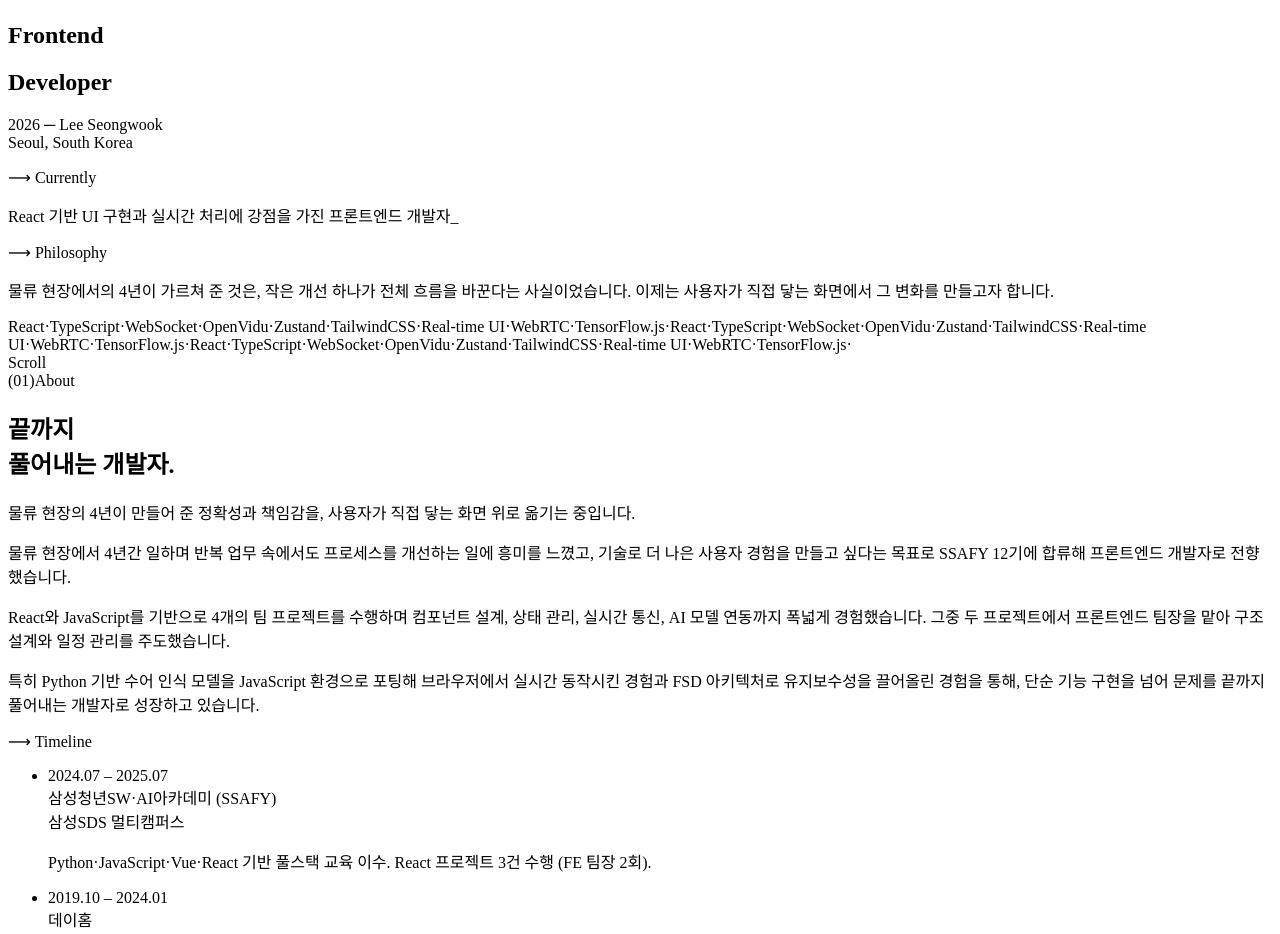
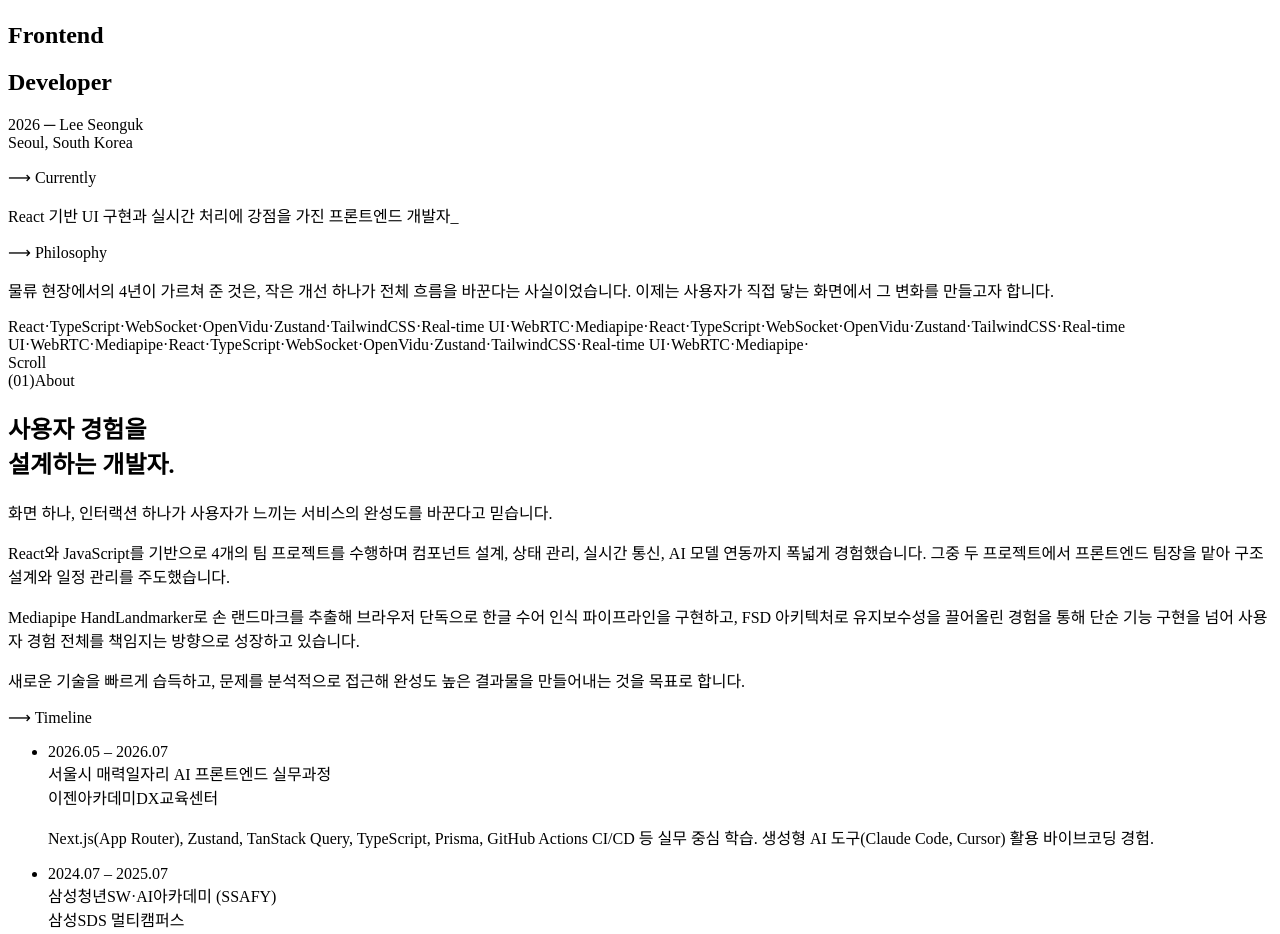
Before and after one commit to hohnmb/introduce, a React (Vite) app in the folder portfolio/: page / in a window 1280 px wide. Shown: the part 257-1191 px from the top of the page. Built offline with nearby package versions, Linux system fonts and the light colour scheme; no server answers; the HTML template or start-up script is replaced by a standard one; a web font is replaced by a local one.

Commit message:
fix: 중복 문구 제거 및 오표현 수정

```diff
--- a/portfolio/src/data/profile.js
+++ b/portfolio/src/data/profile.js
@@ -21,7 +21,7 @@ export const skills = [
     items: [
       { name: "React", level: "Upper Intermediate", primary: true },
       { name: "JavaScript", level: "Intermediate" },
-      { name: "TypeScript", level: "Basic" },
+      { name: "TypeScript", level: "Intermediate" },
       { name: "Vue.js", level: "Intermediate" },
       { name: "TailwindCSS", level: "Intermediate" },
       { name: "HTML/CSS", level: "Intermediate" },
@@ -59,7 +59,7 @@ export const projects = [
     period: "2025.02 – 2025.04",
     role: "프론트엔드 팀장 · 팀 7명",
     summary:
-      "수어·음성·텍스트 인식 기술을 통합한 다자간 화상 상담 웹 서비스. Python으로 작성된 수어 인식 모델을 브라우저 환경으로 포팅하고, Web Worker로 메인 스레드를 보호해 화상 회의 중에도 실시간 인식이 끊김 없이 동작하도록 구현했습니다.",
+      "수어·음성·텍스트 인식 기술을 통합한 다자간 화상 상담 웹 서비스. Mediapipe HandLandmarker로 손 랜드마크를 추출하고 ml-knn 분류기로 한글 자모를 인식하는 수어 파이프라인을 브라우저 단독으로 구현했습니다.",
     stack: [
       "React",
       "Zustand",
@@ -67,24 +67,34 @@ export const projects = [
       "StompJS",
       "OpenVidu",
       "Mediapipe",
-      "TensorFlow.js",
+      "ml-knn",
     ],
     contributions: [
       "전체 UI 구조 및 주요 페이지 설계 (홈 / 로그인 / 상담 / 화상회의)",
       "OpenVidu 기반 다자간 실시간 화상 회의 프론트엔드 구현",
       "WebSocket(StompJS)을 활용한 실시간 채팅 데이터 동기화",
-      "Mediapipe 기반 수어 인식 AI 모델을 JavaScript 환경으로 포팅·연동",
+      "Mediapipe HandLandmarker로 손 랜드마크를 추출하고 ml-knn(k=3) 분류기로 한글 자모 22클래스 인식 파이프라인 구현",
       "Whisper STT 결과와 수어 인식 결과를 통합하여 UI에 실시간 반영",
       "Zustand를 활용한 전역 상태 관리 및 실시간 인식 결과 동기화",
     ],
-    trouble: {
+    troubles: [
+      {
         problem:
-        "Mediapipe 수어 인식 모델이 Python 환경에 최적화되어 있어 브라우저에서 직접 실행이 어렵고, 실시간 처리 시 프레임 드랍이 발생.",
+          "손이 다음 동작으로 넘어가는 전이 구간에서 의도하지 않은 자모가 연속 입력되고, 같은 제스처가 수십 번 중복 인식되는 문제가 발생.",
         approach:
-        "TensorFlow.js + WebAssembly로 모델을 JS 환경으로 이식하고, Web Worker로 추론 연산을 메인 스레드와 분리해 UI 렌더링과 병렬 처리.",
+          "3단계 디바운싱 설계 — ① 직전 처리 후 1초 이내 다른 제스처 무시(전이 구간 필터), ② 동일 제스처 2초 이내 재인식 차단, ③ 연속 3프레임 동일 분류일 때만 확정. 자음→모음 holdTime과 된소리 토글 매핑으로 음절 단위 입력 흐름 안정화.",
         result:
-        "화상 회의 중에도 인식 결과가 끊김 없이 표시되는 안정적인 실시간 수어 인식 구현.",
+          "22개 제스처 클래스에 대해 사용자가 의도한 자모만 입력되도록 안정화. 실사용 시연 환경에서 무결한 한글 문장 입력 가능.",
       },
+      {
+        problem:
+          "OpenVidu가 관리하는 video 엘리먼트에 직접 추론을 붙이자 스트림 재생성 시 추론이 끊기고 비디오 노드가 충돌하는 문제 발생.",
+        approach:
+          "비디오 노드 정리·부착 순서를 직렬화(50ms timeout)하고, HandLandmarker를 GPU delegate로 초기화. 이전 프레임 추론이 끝나기 전 다음 추론 진입을 막는 processingRef 플래그로 큐 적체 방지.",
+        result:
+          "다자간 화상 회의 중에도 끊김 없이 수어 인식이 동작하고, 채널 입·퇴장 반복 시에도 추론 루프가 메모리 누수 없이 정상 종료.",
+      },
+    ],
     github: "https://github.com/hohnmb/ssafy-secondpjt",
     featured: true,
   },
@@ -96,21 +106,31 @@ export const projects = [
     role: "프론트엔드",
     summary:
       "이슈 관리와 팀 협업 기능에 집중한 경량 프로젝트 관리 웹 애플리케이션. FSD(Feature-Sliced Design) 아키텍처로 마이그레이션해 신규 기능 추가 시 변경 범위를 슬라이스 내부로 한정시켰습니다.",
-    stack: ["React", "JavaScript", "FSD"],
+    stack: ["React 19", "TypeScript", "Zustand", "TailwindCSS", "@hello-pangea/dnd", "Axios", "Vite", "FSD"],
     contributions: [
-      "FSD 아키텍처를 적용해 features / entities / shared 단위로 코드 분리",
-      "일정 관리, 태스크 분류, 진행도 시각화 UI 구현",
-      "기능 단위 모듈화로 신규 기능 추가 시 기존 코드 영향 최소화",
-      "반응형 레이아웃 및 재사용 가능한 컴포넌트 설계",
+      "@hello-pangea/dnd 기반 스프린트 보드 드래그앤드롭 구현 — 서버 응답을 기다리지 않는 낙관적 UI 업데이트로 즉각적인 상호작용 확보",
+      "드롭 위치 전후 이슈의 position 값을 활용해 전체 재정렬 없이 단일 이슈 순서만 갱신",
+      "FSD 아키텍처 도입 + Steiger 린트로 단방향 의존 강제 → 신규 기능 변경 범위를 슬라이스 내부로 한정해 유지보수성 향상",
+      "Zustand 전역 상태 관리 및 로그인·설정·프로필 페이지 구현",
     ],
-    trouble: {
+    troubles: [
+      {
         problem:
-        "초기 단일 폴더 구조로 진행하다 기능이 늘어나며 컴포넌트 간 의존성이 얽히고 수정 범위 파악이 어려워짐.",
+          "기능이 늘며 도메인 간 import가 얽혀 수정 범위 파악이 어려워지고, 두 명이 병렬 개발 시 충돌이 잦아짐.",
         approach:
-        "FSD 구조로 마이그레이션하여 슬라이스 단위로 책임을 분리하고, 상위 레이어가 하위 레이어만 참조하는 단방향 의존 규칙을 강제.",
+          "FSD로 마이그레이션해 app/pages/widgets/features/entities/shared 6개 레이어로 분리하고, Steiger 플러그인으로 단방향 의존 규칙을 자동 검증(개발 서버 실행 시 즉시 검사).",
         result:
-        "신규 기능 추가 시 변경 범위가 슬라이스 내부로 한정되어 사이드 이펙트가 줄고, 팀원 간 코드 리뷰 효율이 향상됨.",
+          "신규 기능의 변경 범위가 슬라이스 내부로 한정되어 사이드 이펙트 감소. 프론트엔드 2명이 페이지를 병렬 개발해도 충돌이 거의 없어 코드 리뷰 효율 향상.",
       },
+      {
+        problem:
+          "droppableId를 '{상태}-{컴포넌트ID}' 형식으로 인코딩했는데, 일부 컴포넌트 ID에 하이픈이 포함돼 split('-') 파싱 시 ID가 잘리는 문제 발생.",
+        approach:
+          "첫 토큰만 상태로 취하고 나머지를 slice(1).join('-')로 재조합해 ID 형식을 바꾸지 않고 파서를 견고화. 데이터 로딩 완료 전 드래그 시에는 findActiveSprintId로 활성 스프린트 ID를 동적 보완.",
+        result:
+          "컴포넌트 ID 형식과 무관하게 이동이 정상 동작하고, 첫 진입 직후 드래그해도 오류 없이 처리됨.",
+      },
+    ],
     github: "https://github.com/hohnmb/ssafy-finalpjt",
     featured: true,
   },
@@ -123,21 +143,31 @@ export const projects = [
     summary:
       "WebRTC 음성 채팅과 Phaser3 게임 엔진을 결합한 실시간 멀티플레이어 마피아 게임. throttling과 보간(interpolation)으로 네트워크 부하를 줄이고 캐릭터 움직임의 끊김을 해소했습니다.",
     github: "https://github.com/hohnmb/ssafy-first_pjt",
-    stack: ["React", "JavaScript", "Phaser3", "WebSocket", "WebRTC"],
+    stack: ["React", "TypeScript", "Phaser3", "STOMP/SockJS", "OpenVidu", "WebRTC"],
     contributions: [
-      "Phaser3 기반 게임 맵, 캐릭터 스프라이트, 충돌 감지 로직 구현",
-      "직업군별(생존자 / 감염자 / 의사) 특수 능력 및 상호작용 기능 개발",
-      "WebSocket을 활용한 플레이어 위치 및 게임 상태 실시간 동기화",
-      "파티클 시스템 기반 시각 이펙트 및 BGM 연동",
+      "Phaser 9개 씬을 SceneManager로 라우팅해 서버 phase와 클라이언트 씬 상태를 1:1 동기화, 7인 동시 접속 환경에서 게임 흐름 일관성 확보",
+      "4종 직업 스킬을 전략 패턴으로 분리해 직업 추가 시 본체 수정 없이 확장 가능한 구조 설계",
+      "STOMP over SockJS 좌표 동기화에 100ms 트윈 보간 + 3px 스냅 임계값을 결합해 네트워크 지터 환경의 캐릭터 떨림 해소",
+      "Phaser Light2D 파이프라인 + 직업별 시야 반경 차등 + 파티클 이펙트로 야간 긴장감 시각화",
     ],
-    trouble: {
+    troubles: [
+      {
         problem:
-        "다수 플레이어의 위치 정보를 매 프레임 송수신하자 네트워크 부하와 렉 발생.",
+          "7인 동시 이동 시 다른 플레이어 캐릭터가 미세하게 떨려 보여 게임 몰입을 저해.",
         approach:
-        "위치 변경량이 임계값을 넘을 때만 이벤트를 송신하도록 throttling 적용, 수신 측에는 보간 처리.",
+          "송신 빈도를 늘리지 않고 수신 측에 100ms 트윈 보간을 적용하되, 좌표 오차가 3px을 넘으면 즉시 스냅하는 비대칭 보정 적용.",
         result:
-        "네트워크 메시지 전송량이 감소하고 캐릭터 움직임의 끊김 현상이 해소됨.",
+          "동일 송신량에서 시각적 떨림이 사라지고, 큰 위치 오차는 즉시 보정돼 '순간이동' 현상도 동시 해결.",
       },
+      {
+        problem:
+          "씬 전환 시 이전 BGM이 정리되지 않아 중복 재생되고, 캐릭터 물리 body가 detach되는 라이프사이클 누수 발생.",
+        approach:
+          "BGM 정리·자동재생 잠금 해제를 BGMController 단일 책임 객체로 캡슐화하고, 씬 shutdown 훅을 일원화. reinitializePlayer 복구 경로 추가.",
+        result:
+          "씬 입·퇴장을 반복해도 BGM 중복·물리 누수 없이 정상 종료.",
+      },
+    ],
   },
   {
     id: "film-fit",
@@ -158,6 +188,12 @@ export const projects = [
 ];
 
 export const timeline = [
+  {
+    year: "2026.05 – 2026.07",
+    title: "서울시 매력일자리 AI 프론트엔드 실무과정",
+    place: "이젠아카데미DX교육센터",
+    desc: "Next.js(App Router), Zustand, TanStack Query, TypeScript, Prisma, GitHub Actions CI/CD 등 실무 중심 학습. 생성형 AI 도구(Claude Code, Cursor) 활용 바이브코딩 경험.",
+  },
   {
     year: "2024.07 – 2025.07",
     title: "삼성청년SW·AI아카데미 (SSAFY)",
@@ -186,9 +222,9 @@ export const timeline = [
 
 export const writings = [
   {
-    title: "Python 수어 인식 모델을 브라우저로 옮기기까지",
+    title: "브라우저에서 수어를 입력하기까지 — Mediapipe + ml-knn 파이프라인",
     summary:
-      "Mediapipe 기반 모델을 TensorFlow.js로 포팅하고 Web Worker로 추론 스레드를 분리한 과정. 프레임 드랍을 어떻게 잡았는가.",
+      "21개 관절 좌표에서 15개 각도 피처를 직접 설계하고 KNN 분류기로 한글 자모 22클래스를 인식한 과정. 오인식·중복 입력을 막기 위한 3단계 디바운싱 구조와, OpenVidu 화상 스트림 위에서 추론을 끊김 없이 붙이기까지의 기록.",
     date: "2025.04",
     tag: "말랑 프로젝트",
     status: "작성 예정",
@@ -196,7 +232,7 @@ export const writings = [
   {
     title: "FSD로 다시 그린 폴더 구조 — Bizkit 마이그레이션 기록",
     summary:
-      "단일 폴더 구조의 한계를 마주한 시점, Feature-Sliced Design을 선택한 이유와 옮기는 과정에서 배운 것들.",
+      "단일 폴더 구조의 한계를 마주한 시점, Feature-Sliced Design을 선택한 이유와 옮기는 과정. Steiger 린트로 단방향 의존을 강제하고, 다음엔 TanStack Query와 Vitest를 도입하겠다고 다짐한 이야기.",
     date: "2025.05",
     tag: "Bizkit · 아키텍처",
     status: "작성 예정",
@@ -204,7 +240,7 @@ export const writings = [
   {
     title: "비전공 신입이 4번의 팀 프로젝트에서 얻은 것",
     summary:
-      "물류 현장에서 프론트엔드까지. SSAFY 1년의 회고와 협업에서 배운 것들.",
+      "물류 현장에서 프론트엔드까지. 좋은 코드를 짜는 것만큼 '다른 사람도 같은 규칙으로 짤 수 있는 구조'를 만드는 게 중요하다는 것, 그리고 사용자의 소통 경험이 기술보다 먼저라는 것을 배운 SSAFY 1년의 회고.",
     date: "2025.07",
     tag: "회고",
     status: "작성 예정",
--- a/portfolio/src/sections/About.jsx
+++ b/portfolio/src/sections/About.jsx
@@ -9,26 +9,25 @@ export default function About() {
         <SectionHeader
           index="01"
           label="About"
-          title={<>끝까지<br /><span className="italic">풀어내는</span> 개발자.</>}
-          sub="물류 현장의 4년이 만들어 준 정확성과 책임감을, 사용자가 직접 닿는 화면 위로 옮기는 중입니다."
+          title={<>사용자 경험을<br /><span className="italic">설계하는</span> 개발자.</>}
+          sub="화면 하나, 인터랙션 하나가 사용자가 느끼는 서비스의 완성도를 바꾼다고 믿습니다."
         />
 
         <div className="grid md:grid-cols-12 gap-8 md:gap-12">
           <div className="md:col-span-5 space-y-6 text-base md:text-lg leading-relaxed">
             <p>
-              물류 현장에서 4년간 일하며 반복 업무 속에서도 프로세스를 개선하는 일에 흥미를 느꼈고,
-              기술로 더 나은 사용자 경험을 만들고 싶다는 목표로 SSAFY 12기에 합류해 프론트엔드
-              개발자로 전향했습니다.
-            </p>
-            <p className="text-muted">
               React와 JavaScript를 기반으로 4개의 팀 프로젝트를 수행하며 컴포넌트 설계, 상태 관리,
               실시간 통신, AI 모델 연동까지 폭넓게 경험했습니다. 그중 두 프로젝트에서 프론트엔드
               팀장을 맡아 구조 설계와 일정 관리를 주도했습니다.
             </p>
             <p className="text-muted">
-              특히 Python 기반 수어 인식 모델을 JavaScript 환경으로 포팅해 브라우저에서 실시간
-              동작시킨 경험과 FSD 아키텍처로 유지보수성을 끌어올린 경험을 통해, 단순 기능 구현을
-              넘어 문제를 끝까지 풀어내는 개발자로 성장하고 있습니다.
+              Mediapipe HandLandmarker로 손 랜드마크를 추출해 브라우저 단독으로 한글 수어 인식
+              파이프라인을 구현하고, FSD 아키텍처로 유지보수성을 끌어올린 경험을 통해 단순 기능
+              구현을 넘어 사용자 경험 전체를 책임지는 방향으로 성장하고 있습니다.
+            </p>
+            <p className="text-muted">
+              새로운 기술을 빠르게 습득하고, 문제를 분석적으로 접근해 완성도 높은 결과물을
+              만들어내는 것을 목표로 합니다.
             </p>
           </div>
 
--- a/portfolio/src/sections/Contact.jsx
+++ b/portfolio/src/sections/Contact.jsx
@@ -69,7 +69,7 @@ export default function Contact() {
         <div className="mt-24 pt-8 border-t border-paper/10 flex flex-col md:flex-row justify-between gap-4 font-mono text-[10px] uppercase tracking-[0.25em] text-paper/40">
           <div>© 2026 Lee Seongwook</div>
           <div>Built with React · Vite · Tailwind · Framer Motion</div>
-          <div>Last updated 2026.05</div>
+          <div>Last updated 2026.06</div>
         </div>
       </div>
     </section>
--- a/portfolio/src/sections/Hero.jsx
+++ b/portfolio/src/sections/Hero.jsx
@@ -4,7 +4,7 @@ import { profile } from '../data/profile'
 const marqueeWords = [
   'React', '·', 'TypeScript', '·', 'WebSocket', '·', 'OpenVidu',
   '·', 'Zustand', '·', 'TailwindCSS', '·', 'Real-time UI', '·',
-  'WebRTC', '·', 'TensorFlow.js', '·',
+  'WebRTC', '·', 'Mediapipe', '·',
 ]
 
 export default function Hero() {
@@ -56,7 +56,7 @@ export default function Hero() {
 
             <div className="pb-3 md:pb-8 font-mono text-[10px] md:text-xs uppercase tracking-[0.25em] text-muted max-w-xs">
               <div className="h-px w-12 bg-ink mb-3" />
-              <div>2026 ─ Lee Seongwook</div>
+              <div>2026 ─ {profile.nameEn}</div>
               <div className="mt-1">Seoul, South Korea</div>
             </div>
           </motion.div>
```
Also changed, not shown: portfolio/src/components/ProjectCard.jsx (+14 -5 lines). Lines whose indentation alone changed are shown as unchanged.
